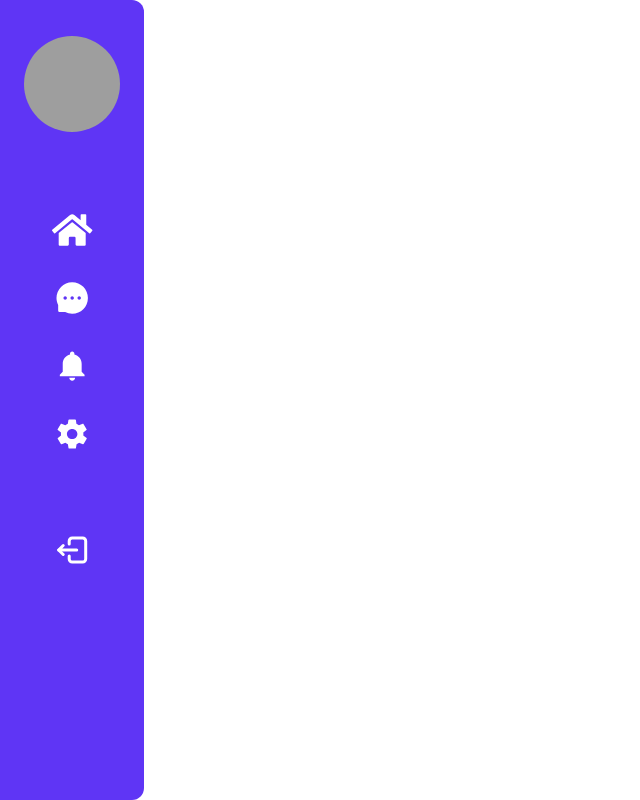
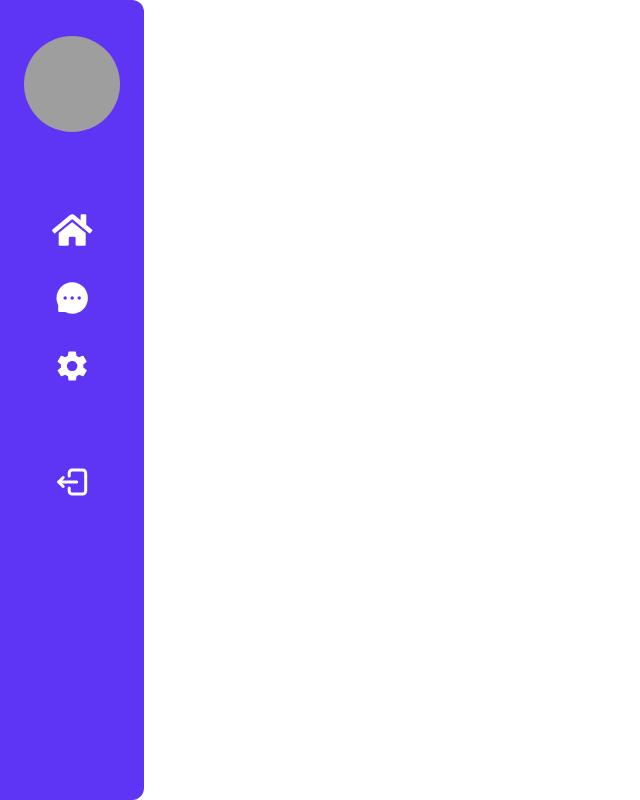
Before and after one commit to mdmehedihasan-dev/Social-Connect, a React (Vite) app: page /dashboard in a window 1280 px wide. Shown: the whole page, without its empty margins (0-640 px from the left). Built offline with nearby package versions, Linux system fonts and the light colour scheme; grey boxes are pictures that could not be loaded.

Commit message:
rtk install

```diff
--- a/package.json
+++ b/package.json
@@ -10,6 +10,7 @@
     "preview": "vite preview"
   },
   "dependencies": {
+    "@reduxjs/toolkit": "^2.2.2",
     "firebase": "^10.9.0",
     "flowbite": "^2.3.0",
     "flowbite-react": "^0.7.3",
--- a/src/components/Navbar.jsx
+++ b/src/components/Navbar.jsx
@@ -1,3 +1,4 @@
+/* eslint-disable no-unused-vars */
 import Image from "./Image"
 import ProPic from '../../public/profile.png'
 import { FaHome } from "react-icons/fa";
@@ -38,7 +39,7 @@ const Navbar = () => {
        <div className="flex flex-col justify-center mt-20 text-4xl text-white gap-y-8">
         <Link className={location.pathname == "/dashboard/home" && "active"} to={"/dashboard/home"}><FaHome className="mx-auto icon w-[60%] "/></Link>
        <Link className={location.pathname == "/dashboard/message" && "active"}  to={'/dashboard/message'}> <AiFillMessage className="mx-auto icon w-[60%] "/></Link>
-        <Link className={location.pathname == "#" && "active"}  to={'#'}><IoMdNotifications className="mx-auto icon w-[60%] "/></Link>
+        {/* <Link className={location.pathname == "#" && "active"}  to={'#'}><IoMdNotifications className="mx-auto icon w-[60%] "/></Link>  */}
         <Link className={location.pathname == "/dashboard/setting" && "active"}  to={'/dashboard/setting'}><IoMdSettings className="mx-auto icon w-[60%] "/></Link>
        </div>
 
```
Also changed, not shown: 1 other file (tests, documents, lock files or other folders).
